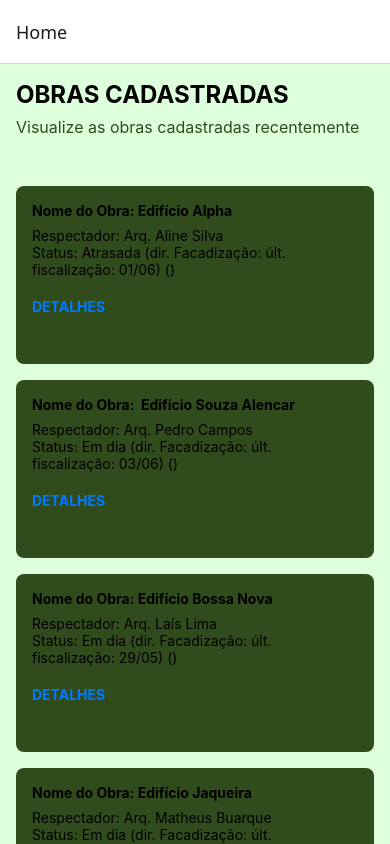
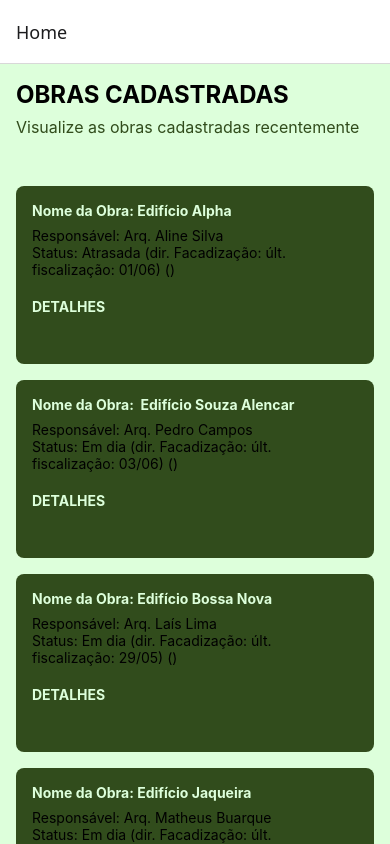
Before and after one commit to stellacarv/obratrack, a React Native app: screen /Home in a window 390 px wide. Built offline with nearby package versions, Linux system fonts and the light colour scheme.

Commit message:
Alteração de cores dos cards/ Home

```diff
--- a/src/screens/Home/index.tsx
+++ b/src/screens/Home/index.tsx
@@ -46,8 +46,8 @@ const Home = () => {
 
       {obras.map((obra, index) => (
         <View key={index} style={styles.card}>
-          <Text style={styles.cardTitle}>Nome do Obra: {obra.nome}</Text>
-          <Text>Respectador: {obra.respectador}</Text>
+          <Text style={styles.cardTitle}>Nome da Obra: {obra.nome}</Text>
+          <Text>Responsável: {obra.respectador}</Text>
           <Text>Status: {obra.status} (dir. Facadização: {obra.facadizacao}) ({obra.data})</Text>
 
           <TouchableOpacity
--- a/src/screens/Home/style.ts
+++ b/src/screens/Home/style.ts
@@ -26,10 +26,12 @@ const styles = StyleSheet.create({
     padding: 16,
     borderRadius: 8,
     marginBottom: 16,
+    boxShadow: "6"
   },
   cardTitle: {
     fontWeight: 'bold',
     marginBottom: 8,
+    color: "#ddffdb"
   },
   cardDivider: {
     height: 1,
@@ -39,9 +41,10 @@ const styles = StyleSheet.create({
   detailsButton: {
     marginTop: 12,
     paddingVertical: 8,
+    color: "#8DAB76"
   },
   detailsButtonText: {
-    color: '#007AFF',
+    color: '#ddffdb',
     fontWeight: 'bold',
   },
   footer: {
```
